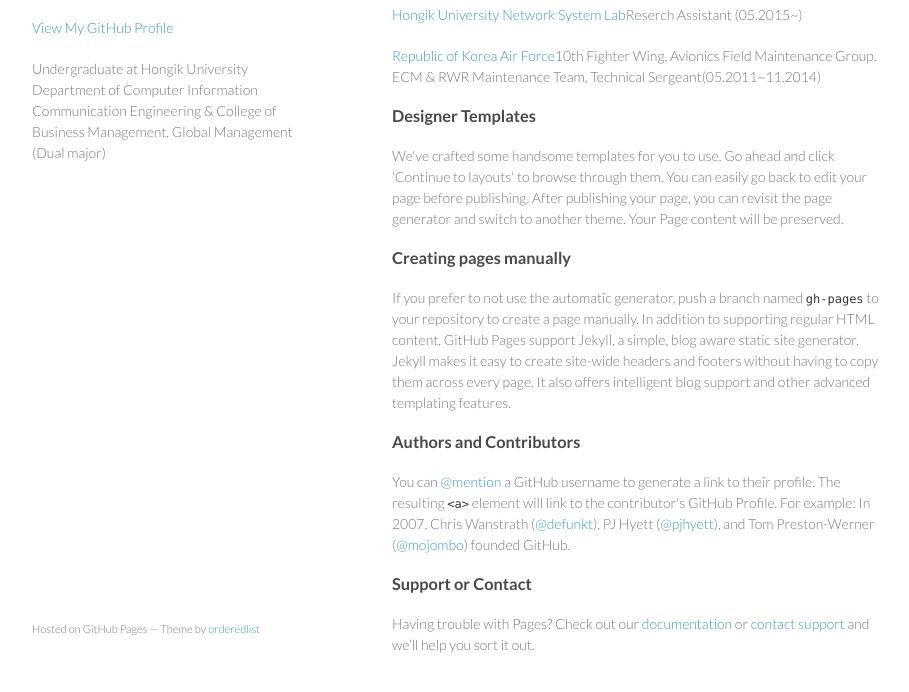
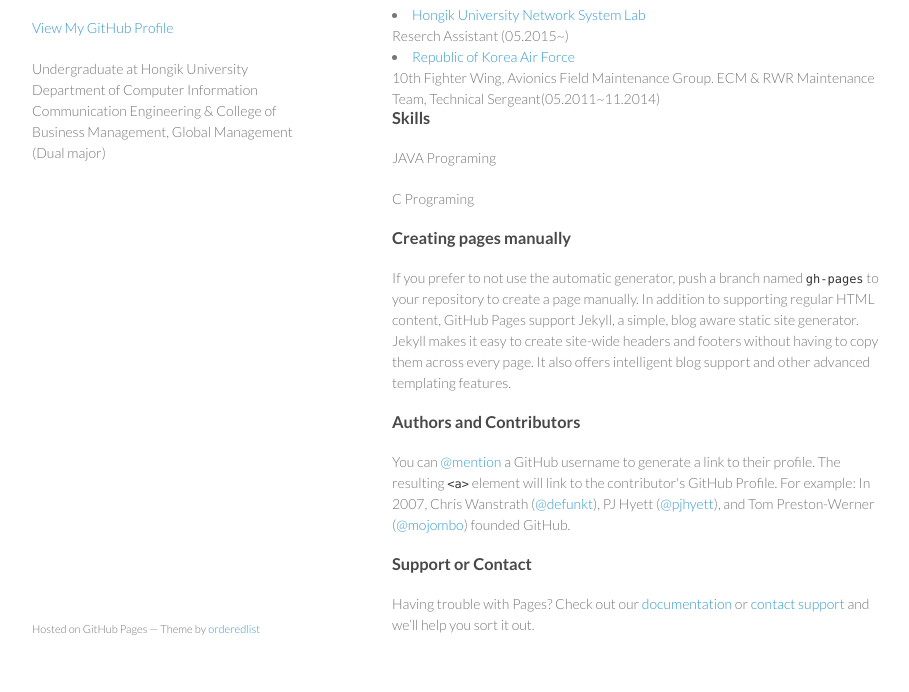
Before and after one commit to yeansang/yeansang.github.io, a plain HTML site: page index.html in a window 1280 px wide. Shown: the part 92-784 px from the top of the page, without its empty margins (178-1087 px from the left). Drawn offline with Linux system fonts and the light colour scheme.

Commit message:
Update index.html

```diff
--- a/index.html
+++ b/index.html
@@ -27,14 +27,18 @@
         <h3>
 <a id="Work Experience" class="anchor" href="#Work Experience" aria-hidden="true"><span class="octicon octicon-link"></span></a>Work Experience</h3>
 
-<p><a href="http://nsl.hongik.ac.kr">Hongik University Network System Lab</a>Reserch Assistant (05.2015~)</p>
-
-<p><a href="http://www.airforce.mil.kr">Republic of Korea Air Force</a>10th Fighter Wing, Avionics Field Maintenance Group. ECM &amp; RWR Maintenance Team, Technical Sergeant(05.2011~11.2014)</p>
+<ui>
+  <li><a href="http://nsl.hongik.ac.kr">Hongik University Network System Lab</a><br/>
+Reserch Assistant (05.2015~)</li>
+  <li><a href="http://www.airforce.mil.kr">Republic of Korea Air Force</a><br/>
+10th Fighter Wing, Avionics Field Maintenance Group. ECM &amp; RWR Maintenance Team, Technical Sergeant(05.2011~11.2014)</li>
+</ui>
 
 <h3>
-<a id="designer-templates" class="anchor" href="#designer-templates" aria-hidden="true"><span class="octicon octicon-link"></span></a>Designer Templates</h3>
+<a id="Skills" class="anchor" href="#Skills" aria-hidden="true"><span class="octicon octicon-link"></span></a>Skills</h3>
 
-<p>We've crafted some handsome templates for you to use. Go ahead and click 'Continue to layouts' to browse through them. You can easily go back to edit your page before publishing. After publishing your page, you can revisit the page generator and switch to another theme. Your Page content will be preserved.</p>
+<p>JAVA Programing</p>
+<p>C Programing</p>
 
 <h3>
 <a id="creating-pages-manually" class="anchor" href="#creating-pages-manually" aria-hidden="true"><span class="octicon octicon-link"></span></a>Creating pages manually</h3>
```
